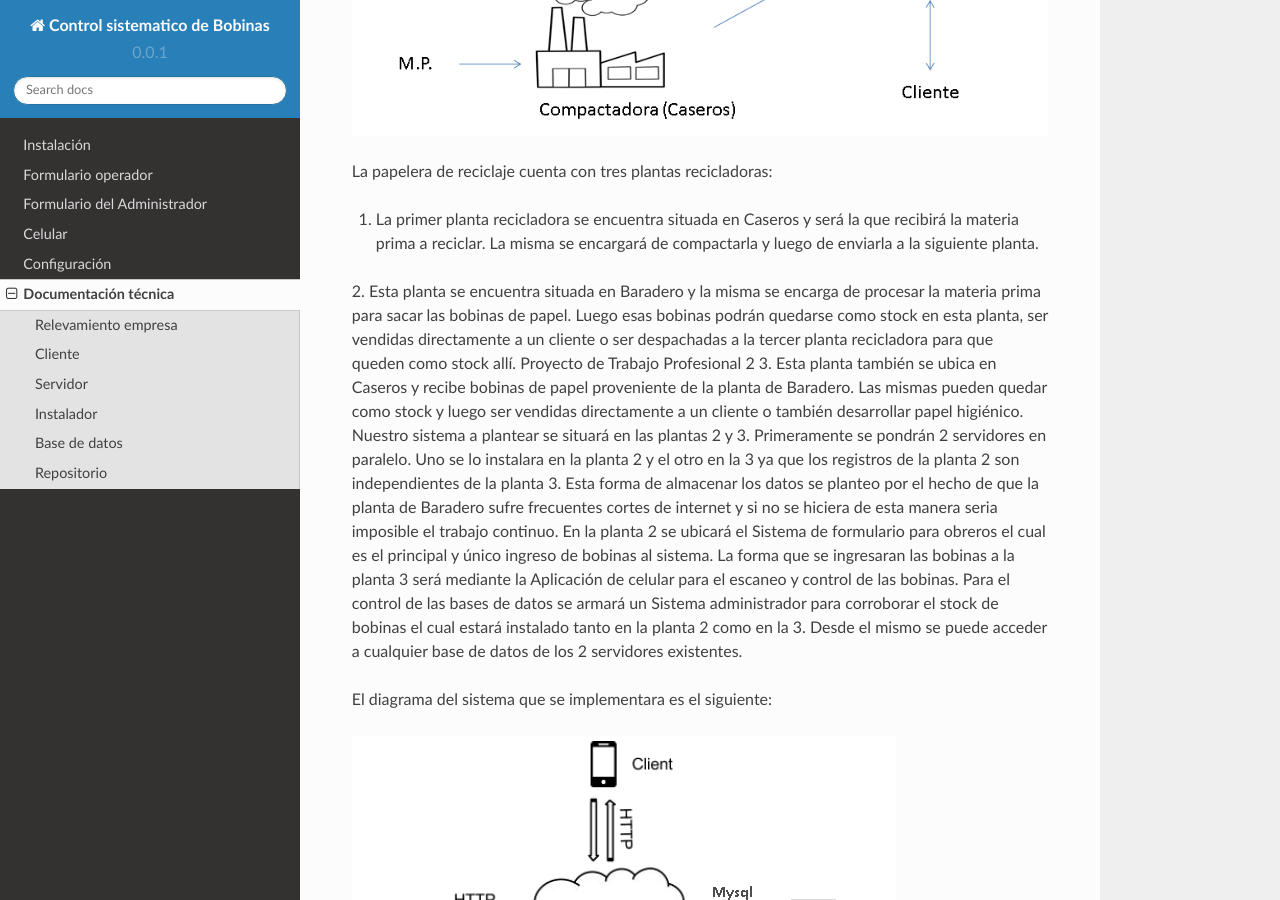
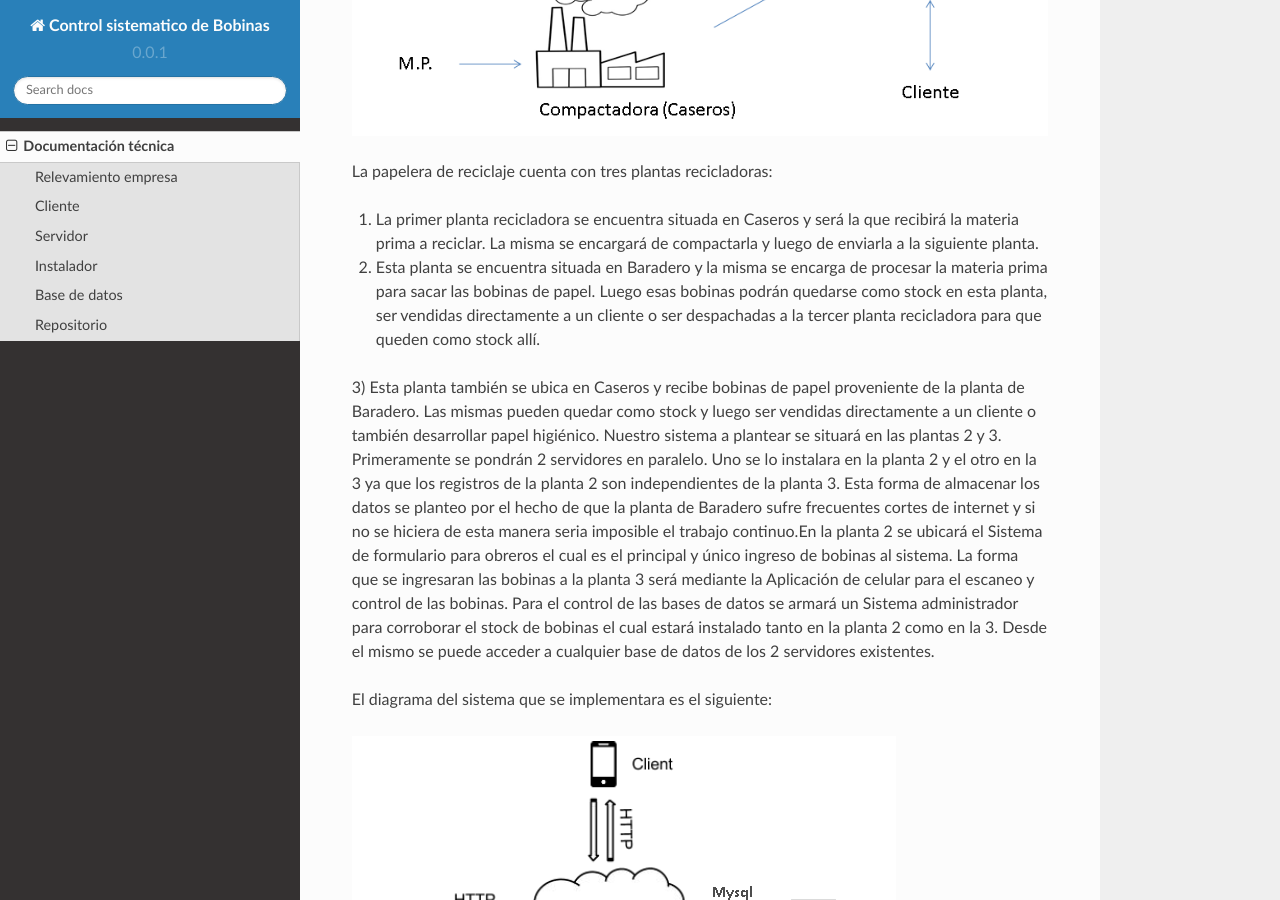
Before and after one commit to JicLotus/Control-Sistematico-QR, a Sphinx documentation site: the page built from Documentacion/source/DocumentacionTecnica.rst, in a window 1280 px wide and 900 px high, scrolled down 553 px. Built offline with Sphinx 7.4.7 and the Read the Docs theme 2.0.0, drawn with Linux system fonts in a browser that asks for light colours.

```diff
--- a/Documentacion/source/DocumentacionTecnica.rst
+++ b/Documentacion/source/DocumentacionTecnica.rst
@@ -10,13 +10,11 @@
 
 La papelera de reciclaje cuenta con tres plantas recicladoras:
 
-1. La primer planta recicladora se encuentra situada en Caseros y será la que recibirá la materia prima a reciclar. La misma se encargará de compactarla y luego de enviarla a la siguiente planta.
-2. Esta planta se encuentra situada en Baradero y la misma se encarga de procesar la materia prima para sacar las bobinas de papel. Luego esas bobinas podrán quedarse como stock en esta planta, ser vendidas directamente a un cliente o ser despachadas a la tercer planta recicladora para que queden como stock allí.
-Proyecto de Trabajo Profesional
-2
-3. Esta planta también se ubica en Caseros y recibe bobinas de papel proveniente de la planta de Baradero. Las mismas pueden quedar como stock y luego ser vendidas directamente a un cliente o también desarrollar papel higiénico.
-Nuestro sistema a plantear se situará en las plantas 2 y 3. Primeramente se pondrán 2 servidores en paralelo. Uno se lo instalara en la planta 2 y el otro en la 3 ya que los registros de la planta 2 son independientes de la planta 3. Esta forma de almacenar los datos se planteo por el hecho de que la planta de Baradero sufre frecuentes cortes de internet y si no se hiciera de esta manera seria imposible el trabajo continuo.
-En la planta 2 se ubicará el Sistema de formulario para obreros el cual es el principal y único ingreso de bobinas al sistema. La forma que se ingresaran las bobinas a la planta 3 será mediante la Aplicación de celular para el escaneo y control de las bobinas.
+1) La primer planta recicladora se encuentra situada en Caseros y será la que recibirá la materia prima a reciclar. La misma se encargará de compactarla y luego de enviarla a la siguiente planta.
+
+2) Esta planta se encuentra situada en Baradero y la misma se encarga de procesar la materia prima para sacar las bobinas de papel. Luego esas bobinas podrán quedarse como stock en esta planta, ser vendidas directamente a un cliente o ser despachadas a la tercer planta recicladora para que queden como stock allí.
+
+3) Esta planta también se ubica en Caseros y recibe bobinas de papel proveniente de la planta de Baradero. Las mismas pueden quedar como stock y luego ser vendidas directamente a un cliente o también desarrollar papel higiénico. Nuestro sistema a plantear se situará en las plantas 2 y 3. Primeramente se pondrán 2 servidores en paralelo. Uno se lo instalara en la planta 2 y el otro en la 3 ya que los registros de la planta 2 son independientes de la planta 3. Esta forma de almacenar los datos se planteo por el hecho de que la planta de Baradero sufre frecuentes cortes de internet y si no se hiciera de esta manera seria imposible el trabajo continuo.En la planta 2 se ubicará el Sistema de formulario para obreros el cual es el principal y único ingreso de bobinas al sistema. La forma que se ingresaran las bobinas a la planta 3 será mediante la Aplicación de celular para el escaneo y control de las bobinas.
 Para el control de las bases de datos se armará un Sistema administrador para corroborar el stock de bobinas el cual estará instalado tanto en la planta 2 como en la 3. Desde el mismo se puede acceder a cualquier base de datos de los 2 servidores existentes.
 
 El diagrama del sistema que se implementara es el siguiente:
@@ -50,10 +48,7 @@
 
  La misma fue desarrollada para versiones de android superiores o iguales a 2.2.3 en el frameWork de eclipse. Para la parte del QR se adjunto un proyecto llamado Zxing el cual se lo bajo del siguiente repositorio:
 
-
-
  El mismo se ha modificado y unido integramente al proyecto de la aplicacion.
-
 
 ************************************
 Servidor
--- a/Documentacion/source/conf.py
+++ b/Documentacion/source/conf.py
@@ -56,7 +56,7 @@
 author = u'Jose Ignacio Castelli'
 
 
-pdf_documents = [('index', u'rst2pdf', u'Sample rst2pdf doc', u'Your Name'),]
+pdf_documents = [('index', u'rst2pdf', u'Documentacion técnica', u'Jose Ignacio Castelli'),]
 
 # The version info for the project you're documenting, acts as replacement for
 # |version| and |release|, also used in various other places throughout the
--- a/Documentacion/source/index.rst
+++ b/Documentacion/source/index.rst
@@ -4,9 +4,4 @@
 .. toctree::
 	:maxdepth: 2
 
-	instalacion
-	formularioObrero
-	formularioAdministrador
-	celular
-	configuracion
 	DocumentacionTecnica
```
Also changed, not shown: Documentacion/source/Imagenes/Diagramas/DiagramaEstadoFormularios.png, Documentacion/source/Imagenes/proceso.png.
